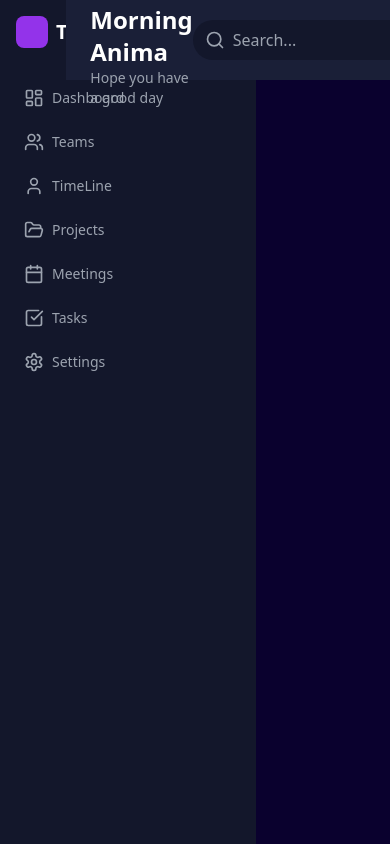
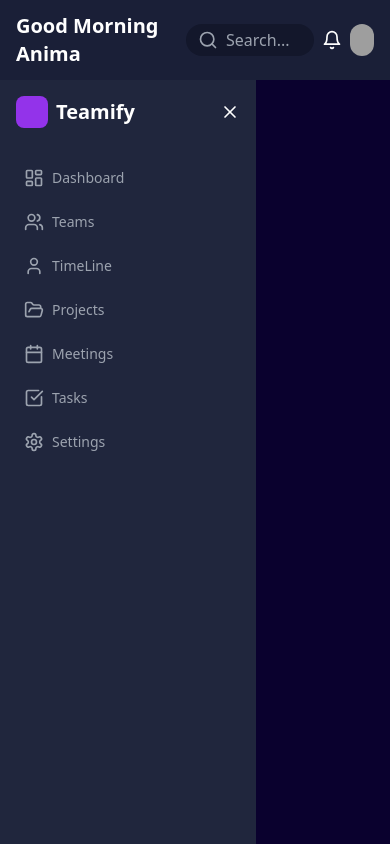
Before and after one commit to carp-team-llc/izy-task-frontend, a React (Vite) app: page / in a window 390 px wide. Built offline with nearby package versions, Linux system fonts and the light colour scheme; no server answers; grey boxes are pictures that could not be loaded.

Commit message:
responsive

```diff
--- a/src/App.tsx
+++ b/src/App.tsx
@@ -6,12 +6,9 @@ const App = () => {
   return (
     <div className="flex flex-col min-h-screen bg-[#13172b]">
       <Header />
-      <div className="flex flex-grow ">
-        <Menu className="w-64 fixed left-0 h-full bg-[#20263d ]" />{" "}
-        {/* Cố định menu */}
+      <div className="flex flex-grow">
+        <Menu className="w-64 fixed left-0 top-20  h-full bg-[#20263d]" />
         <main className="ml-64 flex-grow p-4 bg-[#0A012E]">
-          {" "}
-          {/* Thêm margin-left để bù khoảng menu */}
           <Outlet />
         </main>
       </div>
--- a/src/component/chart/BarChartComponent.tsx
+++ b/src/component/chart/BarChartComponent.tsx
@@ -8,15 +8,19 @@ type BarChartProps = {
 }
 
 export default function BarChartComponents({ data, colors, legends }: BarChartProps) {
-
   return (
-    <div className="flex">
+    <div className="flex flex-col md:flex-row">
       {/* Bar Chart Column */}
-      <div className="flex-3">
-        <BarChart width={Helper.normalize(550)} height={Helper.normalize(350)} data={data}>
+      <div className="flex-1">
+        <BarChart
+          width={window.innerWidth < 768 ? window.innerWidth - 40 : Helper.normalize(550)}
+          height={Helper.normalize(350)}
+          data={data}
+          margin={{ top: 5, right: 30, left: 20, bottom: 5 }}
+        >
           <XAxis dataKey="name" />
           <YAxis />
-          <Tooltip  cursor={false}/>
+          <Tooltip cursor={false} />
           <Bar
             dataKey="total"
             label={({ value }) => (
@@ -28,24 +32,18 @@ export default function BarChartComponents({ data, colors, legends }: BarChartPr
             radius={[5, 5, 0, 0]}
           >
             {data?.map((entry: any, index: any) => (
-              <Cell
-                key={`cell-${index}`}
-                fill={colors[index % colors?.length]}
-              />
+              <Cell key={`cell-${index}`} fill={colors[index % colors?.length]} />
             ))}
           </Bar>
         </BarChart>
       </div>
 
       {/* Legend Column */}
-      <div className="flex-1 mt-[90px] ml-16 space-y-6 ">
+      <div className="flex-1 mt-4 md:mt-0 md:ml-4 space-y-4">
         {colors?.map((color: any, index: any) => (
-          <div
-            key={index}
-            className="flex items-center mb-2"
-          >
+          <div key={index} className="flex items-center mb-2">
             <div style={{ backgroundColor: color }} className="w-6 h-6 mr-2 rounded-sm" />
-            <span>{legends[index]}</span>
+            <span className="text-sm md:text-base">{legends[index]}</span>
           </div>
         ))}
       </div>
--- a/src/component/header/Header.tsx
+++ b/src/component/header/Header.tsx
@@ -1,11 +1,12 @@
 import React, { useEffect, useState } from "react";
-import { Bell, ChevronDown, Search, User, LogIn, LogOut } from "lucide-react";
-import { NavLink } from "react-router-dom"; // Import NavLink
+import { Bell, ChevronDown, Search, User, LogIn, LogOut, } from "lucide-react";
+import { NavLink } from "react-router-dom";
 import { useAuth } from "../../services/authContext";
 
 const Header: React.FC = () => {
   const [isLoggedIn, setIsLoggedIn] = useState(false);
   const [isDropdownOpen, setIsDropdownOpen] = useState(false);
+  const [isMobileMenuOpen, setIsMobileMenuOpen] = useState(false);
 
   const { token } = useAuth();
   useEffect(() => {
@@ -23,12 +24,14 @@ const Header: React.FC = () => {
   };
 
   return (
-    <div className="fixed top-0 left-[17%] w-[83.8%] h-20 z-50 flex justify-between items-center p-6 bg-[#1a1f37]">
-      <div>
-        <h1 className="text-2xl font-bold text-white">Good Morning Anima</h1>
-        <p className="text-sm text-gray-400">Hope you have a good day</p>
+    <div className="fixed top-0 left-0 w-full h-20 z-50 flex justify-between items-center p-4 md:p-6 bg-[#1a1f37]">
+      {/* Logo or Title Section */}
+      <div className="flex items-center justify-between w-full md:w-auto">
+        <h1 className="text-xl md:text-2xl font-bold text-white">Good Morning Anima</h1>
       </div>
-      <div className="flex items-center space-x-4">
+
+      {/* Search and Notifications Section */}
+      <div className={`flex items-center space-x-2 md:space-x-4 ${isMobileMenuOpen ? "hidden" : "flex"}`}>
         <div className="relative">
           <Search
             className="absolute left-3 top-1/2 transform -translate-y-1/2 text-gray-400"
@@ -37,12 +40,14 @@ const Header: React.FC = () => {
           <input
             type="text"
             placeholder="Search..."
-            className="bg-[#13172b] text-white rounded-full pl-10 pr-4 py-2 w-64 focus:outline-none focus:ring-2 focus:ring-purple-600"
+            className="bg-[#13172b] text-white rounded-full pl-10 pr-4 py-1 md:py-2 w-32 md:w-64 focus:outline-none focus:ring-2 focus:ring-purple-600"
           />
         </div>
         <button className="text-white hover:text-black">
           <Bell size={20} />
         </button>
+
+        {/* User Avatar and Dropdown */}
         <div className="relative">
           <button
             onClick={toggleDropdown}
@@ -53,35 +58,28 @@ const Header: React.FC = () => {
             <img
               src="/placeholder.svg?height=32&width=32"
               alt="User avatar"
-              className="w-8 h-8 rounded-full "
+              className="w-8 h-8 rounded-full"
             />
             <ChevronDown size={16} className="text-gray-400" />
           </button>
 
           {isDropdownOpen && (
-            <div className="absolute right-0 mt-2 w-48 rounded-md shadow-lg py-1 bg-[#13172b] ring-1 ring-black ring-opacity-5 focus:outline-none ">
+            <div className="absolute right-0 mt-2 w-48 rounded-md shadow-lg py-1 bg-[#13172b] ring-1 ring-black ring-opacity-5 focus:outline-none">
               {isLoggedIn ? (
                 <>
-                  {/* Change button to NavLink */}
                   <NavLink
-                    to="/profile" // Specify the path to the profile page
+                    to="/profile"
                     className="flex items-center px-4 py-2 text-sm text-white hover:bg-gray-800 w-full text-left"
-                    onClick={() => setIsDropdownOpen(false)} // Close dropdown on click
+                    onClick={() => setIsDropdownOpen(false)}
                   >
-                    <User
-                      className="mr-3 h-5 w-5 text-white"
-                      aria-hidden="true"
-                    />
+                    <User className="mr-3 h-5 w-5 text-white" aria-hidden="true" />
                     My Profile
                   </NavLink>
                   <button
                     onClick={handleLogout}
                     className="flex items-center px-4 py-2 text-sm text-white hover:bg-gray-800 w-full text-left"
                   >
-                    <LogOut
-                      className="mr-3 h-5 w-5 text-gray-400"
-                      aria-hidden="true"
-                    />
+                    <LogOut className="mr-3 h-5 w-5 text-gray-400" aria-hidden="true" />
                     Logout
                   </button>
                 </>
@@ -89,13 +87,9 @@ const Header: React.FC = () => {
                 <>
                   <NavLink
                     to="/login"
-                    className="flex items-center px-4 py-2 text-sm
-                    text-white hover:bg-gray-800 w-full text-left"
+                    className="flex items-center px-4 py-2 text-sm text-white hover:bg-gray-800 w-full text-left"
                   >
-                    <LogIn
-                      className="mr-3 h-5 w-5 text-gray-400"
-                      aria-hidden="true"
-                    />
+                    <LogIn className="mr-3 h-5 w-5 text-gray-400" aria-hidden="true" />
                     Login
                   </NavLink>
                 </>
@@ -104,6 +98,42 @@ const Header: React.FC = () => {
           )}
         </div>
       </div>
+
+      {/* Mobile Menu */}
+      {isMobileMenuOpen && (
+        <div className="absolute top-20 left-0 w-full bg-[#1a1f37] p-4 md:hidden">
+          <div className="flex flex-col">
+            {isLoggedIn ? (
+              <>
+                <NavLink
+                  to="/profile"
+                  className="flex items-center px-4 py-2 text-sm text-white hover:bg-gray-800 w-full text-left"
+                  onClick={() => setIsMobileMenuOpen(false)}
+                >
+                  <User className="mr-3 h-5 w-5 text-white" aria-hidden="true" />
+                  My Profile
+                </NavLink>
+                <button
+                  onClick={handleLogout}
+                  className="flex items-center px-4 py-2 text-sm text-white hover:bg-gray-800 w-full text-left"
+                >
+                  <LogOut className="mr-3 h-5 w-5 text-gray-400" aria-hidden="true" />
+                  Logout
+                </button>
+              </>
+            ) : (
+              <NavLink
+                to="/login"
+                className="flex items-center px-4 py-2 text-sm text-white hover:bg-gray-800 w-full text-left"
+                onClick={() => setIsMobileMenuOpen(false)}
+              >
+                <LogIn className="mr-3 h-5 w-5 text-gray-400" aria-hidden="true" />
+                Login
+              </NavLink>
+            )}
+          </div>
+        </div>
+      )}
     </div>
   );
 };
--- a/src/component/menu/Menu.tsx
+++ b/src/component/menu/Menu.tsx
@@ -1,4 +1,4 @@
-import React from "react";
+import React, { useEffect, useState } from "react";
 import {
   LayoutDashboard,
   Users,
@@ -7,35 +7,61 @@ import {
   Calendar,
   CheckSquare,
   Settings,
+  Menu as MenuIcon,
+  X as CloseIcon,
 } from "lucide-react";
 import { NavLink } from "react-router-dom";
 
 export default function Menu({ className = "" }) {
+  const [isOpen, setIsOpen] = useState(true);
+  const [isMobile, setIsMobile] = useState(window.innerWidth < 768);
+
+  const toggleMenu = () => setIsOpen(!isOpen);
+
+  const handleResize = () => {
+
+    setIsMobile(window.innerWidth < 768);
+    if (window.innerWidth >= 768) {
+      setIsOpen(true);
+    } else {
+      setIsOpen(false);
+    }
+  };
+
+  useEffect(() => {
+    window.addEventListener("resize", handleResize);
+    return () => {
+      window.removeEventListener("resize", handleResize);
+    };
+  }, []);
+
   return (
     <div
-      className={`w-60 h-full p-4 bg-[ #05051F]
-]  ${className}`}
+      className={`fixed top-0 left-0 h-full  p-4 ${className} transition-all duration-300 ease-in-out ${
+        isOpen ? "w-64" : "w-16"
+      }`}
+      style={{ width: isOpen ? "16rem" : "4rem" }} // Adjust width dynamically
     >
-      {/* Logo */}
-      <div className="flex items-center space-x-2 mb-8">
+      {/* Logo and Toggle Button */}
+      <div className="flex items-center justify-between mb-8">
+        <div className="flex items-center space-x-2">
           <div className="w-8 h-8 bg-purple-600 rounded-lg"></div>
-        <span className="text-xl font-bold text-white">Teamify</span>
+          {isOpen && <span className="text-xl font-bold text-white">Teamify</span>}
+        </div>
+        {isMobile && (
+          <button onClick={toggleMenu} className="text-white">
+            {isOpen ? <CloseIcon size={20} /> : <MenuIcon size={20} />}
+          </button>
+        )}
       </div>
 
       {/* Menu items */}
+      <div className={`${isOpen ? "block" : "hidden"} transition-opacity duration-300`}>
         {[
-        {
-          icon: <LayoutDashboard size={20} />,
-          label: "Dashboard",
-          path: "/dashboard",
-        },
+          { icon: <LayoutDashboard size={20} />, label: "Dashboard", path: "/dashboard" },
           { icon: <Users size={20} />, label: "Teams", path: "/teams" },
           { icon: <User size={20} />, label: "TimeLine", path: "/timeline" },
-        {
-          icon: <FolderOpen size={20} />,
-          label: "Projects",
-          path: "/projects",
-        },
+          { icon: <FolderOpen size={20} />, label: "Projects", path: "/projects" },
           { icon: <Calendar size={20} />, label: "Meetings", path: "/meetings" },
           { icon: <CheckSquare size={20} />, label: "Tasks", path: "/task" },
           { icon: <Settings size={20} />, label: "Settings", path: "/settings" },
@@ -47,14 +73,17 @@ export default function Menu({ className = "" }) {
               `flex items-center space-x-2 p-2 rounded-lg mb-2 transition-colors duration-300 ease-in-out ${
                 isActive
                   ? "bg-purple-600 text-white"
+                  : isMobile
+                  ? "text-gray-400"
                   : "hover:bg-gray-700 text-gray-400"
               }`
             }
           >
             {item.icon}
-          <span className="text-sm">{item.label}</span>
+            {isOpen && <span className="text-sm">{item.label}</span>}
           </NavLink>
         ))}
       </div>
+    </div>
   );
 }
--- a/src/page/Task/DetailTaskList.tsx
+++ b/src/page/Task/DetailTaskList.tsx
@@ -43,7 +43,7 @@ const TaskListp: React.FC = () => {
   ];
 
   return (
-    <div className="bg-[#0F0F1A] text-white p-6 min-h-screen mt-24">
+    <div className=" text-white p-6 min-h-screen mt-24">
       <header className="flex items-center justify-between mb-6">
         <div className="flex items-center space-x-4">
           <NavLink to="/tasklist" className="text-indigo-500 flex items-center">
--- a/src/page/Task/Task.tsx
+++ b/src/page/Task/Task.tsx
@@ -65,7 +65,7 @@ export default function Task() {
   ];
 
   return (
-    <div className="flex bg-[#13172b] min-h-screen text-white mt-[95px]">
+    <div className="flex min-h-screen text-white mt-[95px]">
 
 
       <div className="flex-1 p-6">
--- a/src/page/Task/TaskListp.tsx
+++ b/src/page/Task/TaskListp.tsx
@@ -11,7 +11,7 @@ const TaskListp: React.FC = () => {
   ]
 
   return (
-    <div className="bg-[#0F0F1A] text-white p-6 min-h-screen mt-24">
+    <div className=" text-white p-6 min-h-screen mt-24">
       <header className="flex items-center justify-between mb-6">
         <div className="flex items-center space-x-4">
           <NavLink to="/task" className="text-indigo-500 flex items-center">
--- a/src/page/dashboard/DashBoard.tsx
+++ b/src/page/dashboard/DashBoard.tsx
@@ -1,11 +1,9 @@
 import React, { useEffect, useState } from "react";
-
 import Header from "../../component/header/Header";
 import BarChartComponents from "../../component/chart/BarChartComponent";
 import UseDailyChart from "../../hook/Api/task/Chart/useDailyChart";
 import SimpleLineChart from "../../component/chart/SimpleLineChart";
 import UsingRoundChart from "./component/UsingRoundChart";
-
 import UsingNotification from "./component/UsingNotifications";
 
 interface TopStatProps {
@@ -14,9 +12,6 @@ interface TopStatProps {
   value: string;
   bgColor: string;
 }
-
-
-
 interface BarVariables {
   status: any;
   createdAt: string;
@@ -34,7 +29,6 @@ const TopStat: React.FC<TopStatProps> = ({
     <p className="text-xs mt-2 text-gray-500">{value}</p>
   </div>
 );
-
 
 export default function Dashboard() {
   const [BarChartData, setBarChartData] = useState<string[]>([]);
@@ -56,7 +50,6 @@ export default function Dashboard() {
     "NEW",
   ];
 
-
   const loadBarData = data?.taskChart;
   const totalBarData = loadBarData?.map((task: any) => {
     return {
@@ -77,17 +70,15 @@ export default function Dashboard() {
   }, []);
 
   return (
-    <div className="flex min-h-screen text-white ]">
+    <div className="flex min-h-screen text-white">
       {/* Sidebar */}
-
+      {/* You can add your Sidebar component here */}
 
       {/* Main content */}
-      <div className="w-full mt-[101px] ml-[20px]">
-        {" "}
-        <Header></Header>
-        <div className="grid grid-cols-3 gap-6 pr-5">
+      <div className="flex-grow mt-[101px] ml-[20px] p-4">
+        <Header />
+        <div className="grid grid-cols-1 md:grid-cols-3 gap-6">
           {/* Teams Strength */}
-
           <div className="col-span-2 bg-[#1a1f37] rounded-lg p-4">
             <div className="flex flex-row justify-between">
               <h2 className="text-lg font-semibold mb-4">Daily Chart</h2>
@@ -95,14 +86,11 @@ export default function Dashboard() {
                 Total Task: {data?.totalTask}
               </h2>
             </div>
-
-            <div>
-              <BarChartComponents
-                data={totalBarData}
-                colors={colorBarData}
-                legends={legendBarData}
-              />
-            </div>
+            <BarChartComponents
+              data={totalBarData}
+              colors={colorBarData}
+              legends={legendBarData}
+            />
           </div>
 
           {/* Employees */}
@@ -114,7 +102,7 @@ export default function Dashboard() {
           {/* Project Deliveries */}
           <div className="col-span-2 bg-[#1a1f37] rounded-lg p-4">
             <h2 className="text-lg font-semibold mb-4">Project Deliveries</h2>
-            <SimpleLineChart></SimpleLineChart>
+            <SimpleLineChart />
           </div>
 
           {/* Top 10 and Notifications */}
@@ -137,7 +125,7 @@ export default function Dashboard() {
               value="5% increase from last week"
               bgColor="bg-blue-100"
             />
-           <UsingNotification></UsingNotification>
+            <UsingNotification />
           </div>
         </div>
       </div>
```
Lines whose indentation alone changed are shown as unchanged.
